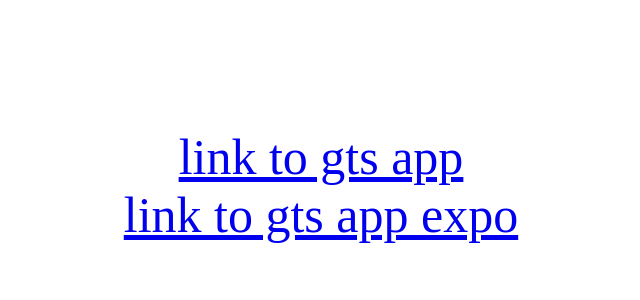
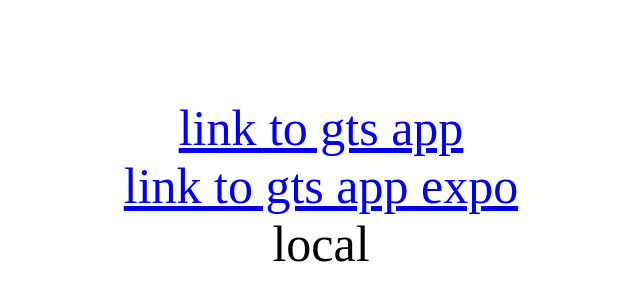
Before and after one commit to MCervenka/MCervenka.github.io, a plain HTML site: page index.html in a window 1280 px wide. Shown: the part 222-522 px from the top of the page, without its empty margins (327-967 px from the left). Drawn offline with Linux system fonts and the light colour scheme.

Commit message:
local link

```diff
--- a/index.html
+++ b/index.html
@@ -5,5 +5,6 @@
     <body>
     <a href='isic://'>link to gts app</a>
     <a href='exp://xq-vm6.bootiq2.gts-isic-app.exp.direct:80/--/isic'>link to gts app expo</a>
+    <a hrf='exp://127.0.0.1:19000'>local</a>
     </body>
 </html>
```
